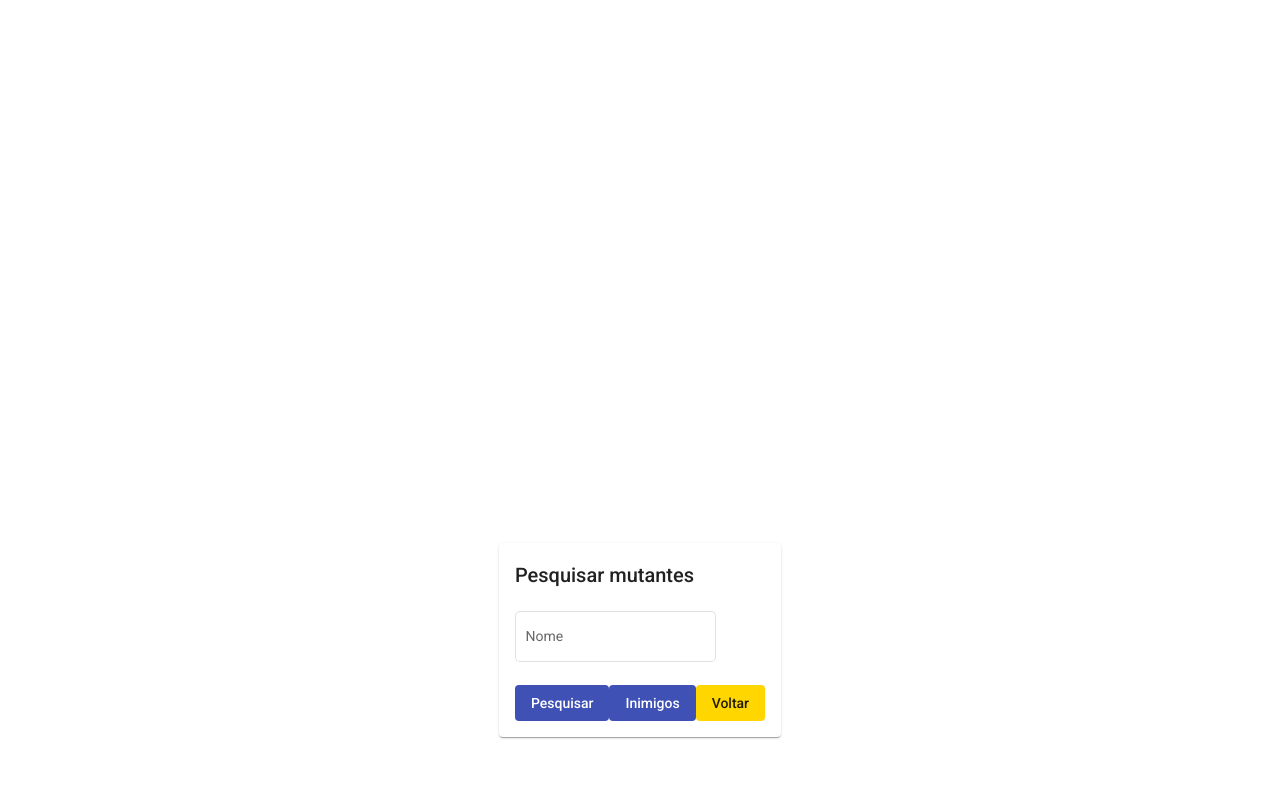
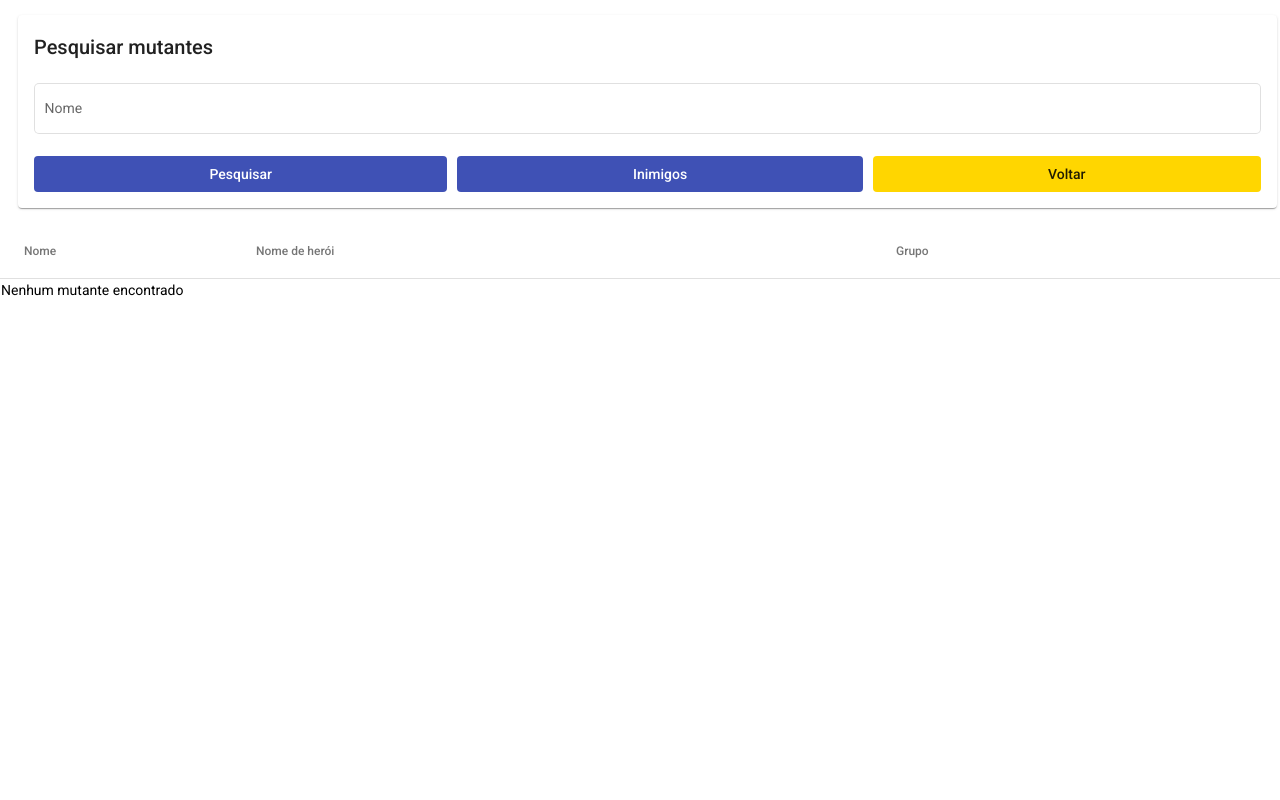
Before and after one commit to carloshts/xmen, an Angular app: page /cerebro in a window 1280 px wide. Shown: the top 800 px of the page. Built offline with nearby package versions, Linux system fonts and the light colour scheme.

Commit message:
Incluindo Bootstrap Grid

```diff
--- a/angular.json
+++ b/angular.json
@@ -28,7 +28,8 @@
             ],
             "styles": [
               "src/custom-theme.scss",
-              "src/styles.css"
+              "src/styles.css",
+              "node_modules/bootstrap/dist/css/bootstrap-grid.min.css"
             ],
             "scripts": []
           },
--- a/package.json
+++ b/package.json
@@ -20,6 +20,7 @@
     "@angular/platform-browser": "~12.2.0",
     "@angular/platform-browser-dynamic": "~12.2.0",
     "@angular/router": "~12.2.0",
+    "bootstrap": "^5.2.0",
     "rxjs": "~6.6.0",
     "tslib": "^2.3.0",
     "zone.js": "~0.11.4"
--- a/src/app/pages/cerebro/pesquisar-mutantes/pesquisar-mutantes.component.html
+++ b/src/app/pages/cerebro/pesquisar-mutantes/pesquisar-mutantes.component.html
@@ -1,10 +1,9 @@
-
-<mat-grid-list cols="1" rowHeight="1:1">
-  <mat-grid-tile>
-    <mat-card>
+<div class="row">
+  <div class="col-12" style="padding: 15px;padding-left: 30px;">
+    <mat-card >
       <h2>Pesquisar mutantes</h2>
       <form>
-        <mat-form-field  appearance="outline">
+        <mat-form-field  appearance="outline" style="width: 100%;">
           <mat-label>Nome</mat-label>
           <input matInput [formControl]="nome" type="text"/>
           <mat-error>
@@ -12,14 +11,21 @@
           </mat-error>
         </mat-form-field>
         <br>
-        <button mat-flat-button color="primary" (click)="pesquisarMutantes()" type="button">Pesquisar</button>
-        <button mat-flat-button color="primary" routerLink="/inimigos" type="button">Inimigos</button>
+        <div class="row">
+          <div class="col" style="display: grid;grid-auto-flow: column;grid-column-gap: 10px">
+            <button mat-flat-button color="primary" (click)="pesquisarMutantes()" type="button">Pesquisar</button>
+
+            <button mat-flat-button color="primary" routerLink="/inimigos" type="button">Inimigos</button>
+
         <button mat-flat-button color="accent" type="button" routerLink="/login">Voltar</button>
+
+          </div>
+        </div>
       </form>
 
     </mat-card>
-  </mat-grid-tile>
-  <mat-grid-tile >
+  </div>
+  <div class="col-12">
     <table mat-table [dataSource]="dataSource" matSort (matSortChange)="ordernarDados($event)" style="width: 100%;">
       <ng-container matColumnDef="name" >
         <th mat-header-cell mat-sort-header *matHeaderCellDef style="width: 20%;">Nome</th>
@@ -52,6 +58,5 @@
         <td>{{mutante.poder}}</td>
       </tr>
     </table> -->
-
-  </mat-grid-tile>
-</mat-grid-list>
+  </div>
+</div>
```
Also changed, not shown: 1 other file (tests, documents, lock files or other folders).
